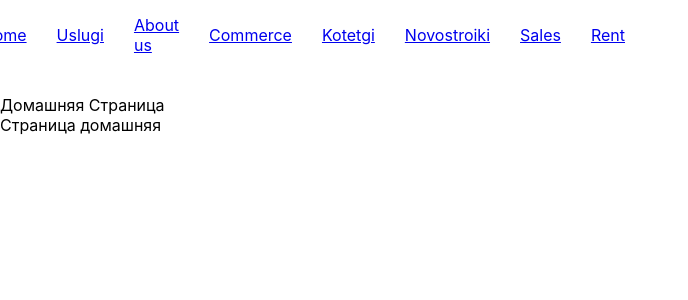
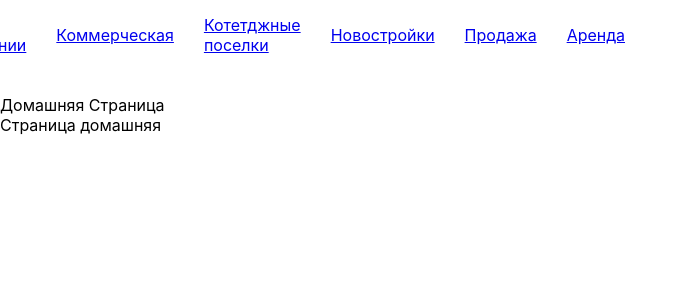
Before and after one commit to GulyatkinIgor/GrafReactJs, a React (Create React App) app: page / in a window 1280 px wide. Shown: the top 300 px of the page, without its empty margins (0-688 px from the left). Built offline with nearby package versions, Linux system fonts and the light colour scheme.

Commit message:
012310321

```diff
--- a/src/routes/Navigation/navigation.component.jsx
+++ b/src/routes/Navigation/navigation.component.jsx
@@ -14,13 +14,13 @@ const Navigation = () => {
       <NavigationContainer>
         <NavLinks>
           <NavLink to='/'>Home</NavLink>
-          <NavLink to='/uslugi'>Uslugi</NavLink>
-          <NavLink to='/aboutus'>About us</NavLink>
-          <NavLink to='/commerce'>Commerce</NavLink>
-          <NavLink to='/kotetg'>Kotetgi</NavLink>
-          <NavLink to='/novostroiki'>Novostroiki</NavLink>
-          <NavLink to='/sales'>Sales</NavLink>
-          <NavLink to='/rent'>Rent</NavLink>
+          <NavLink to='/uslugi'>Услуги</NavLink>
+          <NavLink to='/aboutus'>О компании</NavLink>
+          <NavLink to='/commerce'>Коммерческая</NavLink>
+          <NavLink to='/kotetg'>Котетджные поселки</NavLink>
+          <NavLink to='/novostroiki'>Новостройки</NavLink>
+          <NavLink to='/sales'>Продажа</NavLink>
+          <NavLink to='/rent'>Аренда</NavLink>
         </NavLinks>
       </NavigationContainer>
       <Outlet />
```
